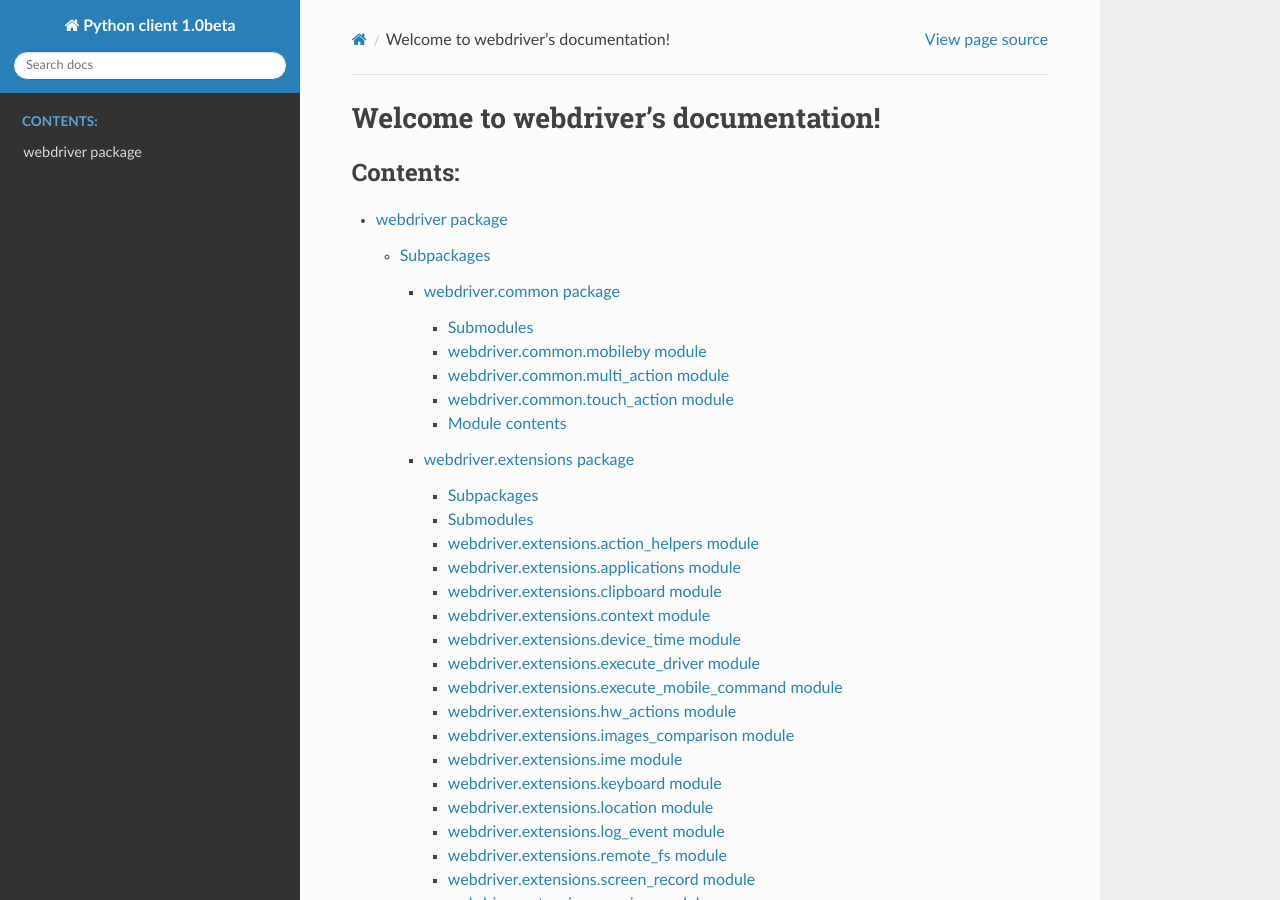
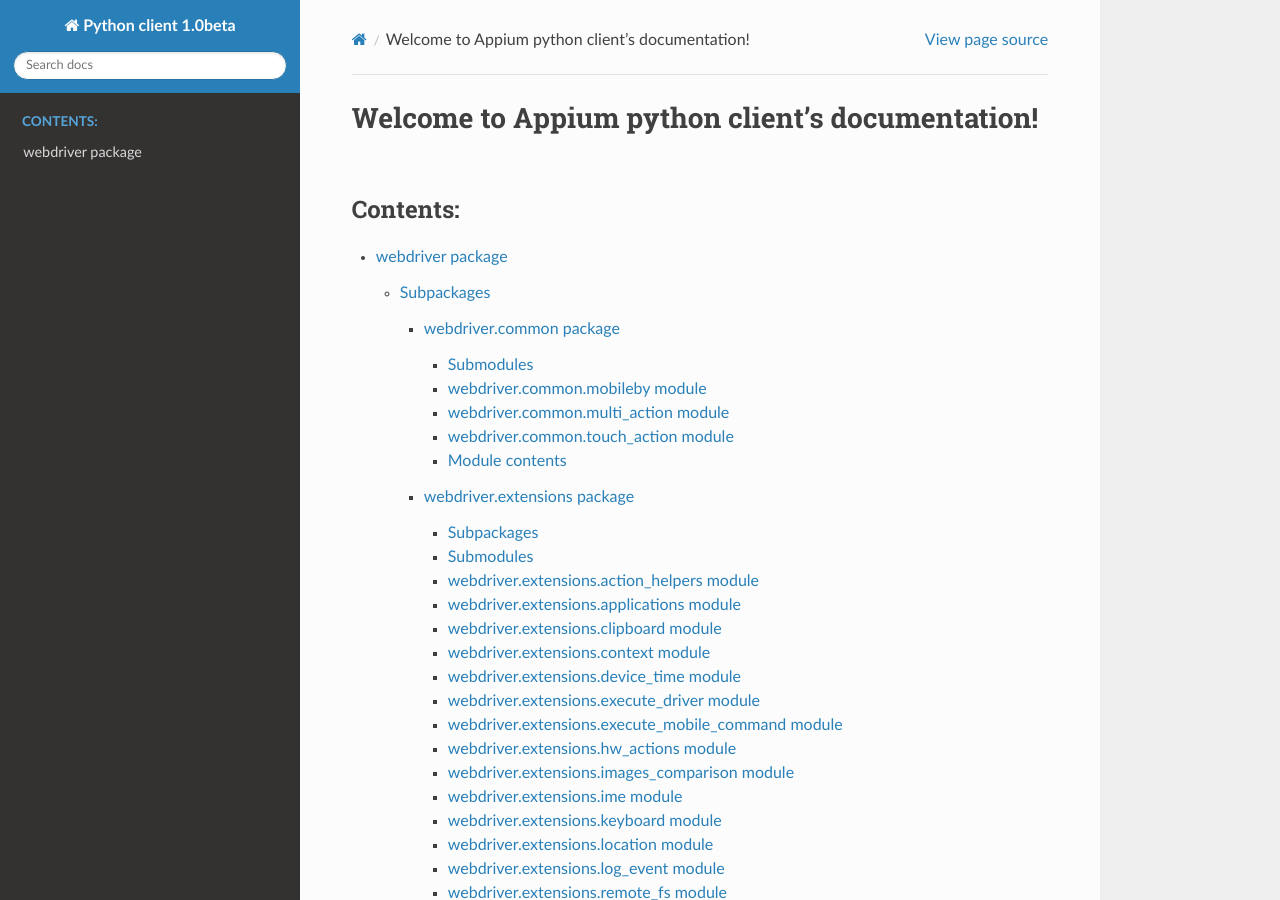
Before and after one commit to appium/python-client, a Sphinx documentation site: the page built from docs/index.rst, in a window 1280 px wide and 900 px high. Built offline with Sphinx 7.4.7 and the Read the Docs theme 2.0.0, drawn with Linux system fonts in a browser that asks for light colours.

Commit message:
Changed header title

```diff
--- a/docs/index.rst
+++ b/docs/index.rst
@@ -1,10 +1,10 @@
-.. webdriver documentation master file, created by
-   sphinx-quickstart on Mon Feb 24 15:27:21 2020.
+.. Appium python client documentation master file, created by
+   sphinx-quickstart on Mon Feb 24 20:53:27 2020.
    You can adapt this file completely to your liking, but it should at least
    contain the root `toctree` directive.
 
-Welcome to webdriver's documentation!
-=====================================
+Welcome to Appium python client's documentation!
+================================================
 
 .. toctree::
    :maxdepth: 4
```
Also changed, not shown: 1 other file.
